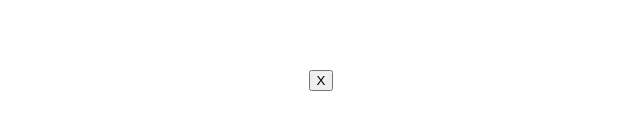
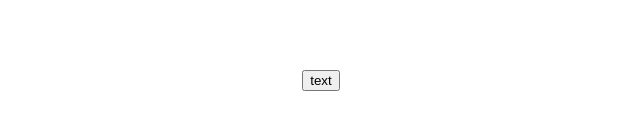
Before and after one commit to knj-labo/app_for_test, a React app: page / in a window 1280 px wide. Shown: the part 328-458 px from the top of the page, without its empty margins (319-959 px from the left). Built offline with nearby package versions, Linux system fonts and the light colour scheme.

Commit message:
:sparkles: build web site using emotion

```diff
--- a/babelrc.json
+++ /dev/null
@@ -1,3 +0,0 @@
-{
-  "presets": [ "@babel/preset-env", "@babel/preset-react"]
-}
--- a/src/App.tsx
+++ b/src/App.tsx
@@ -2,12 +2,10 @@ import React from 'react';
 
 import { Game } from './shared/Game';
 
-export function App() {
-  return (
+export const App = () => (
   <>
     <header />
     <Game />
     <footer />
   </>
 );
-}
--- a/src/shared/Board.tsx
+++ b/src/shared/Board.tsx
@@ -1,12 +1,11 @@
 import React from 'react';
 
-export function Board() {
+export const Board = () => {
   return (
     <div className="squares">
-      <button type="button" tabIndex={0} onClick={() => null} onKeyPress={() => null}>
-
-        X
+      <button type="button" tabIndex={0}>
+          text
       </button>
     </div>
   );
-}
+};
--- a/src/shared/Game.tsx
+++ b/src/shared/Game.tsx
@@ -1,6 +1,5 @@
 import React from 'react';
 import styled from '@emotion/styled';
-
 import { Board } from './Board';
 
 const Main = styled.main`
@@ -10,10 +9,8 @@ const Main = styled.main`
   align-items: center;
 `;
 
-export function Game() {
-  return (
-    <Main>
-      <Board />
-    </Main>
-  );
-}
+export const Game = () => (
+  <Main>
+    <Board />
+  </Main>
+);
--- a/tsconfig.json
+++ b/tsconfig.json
@@ -5,10 +5,11 @@
     "lib": ["dom", "dom.iterable", "esnext"],
     "module": "esnext",
     "moduleResolution": "node",
+    "noImplicitAny": true,
     "outDir": "build",
     "sourceMap": true,
     "strict": true,
     "target": "es5"
   },
-  "include": ["src", "cypress"]
+  "include": ["src", "cypress"],
 }
```
Also changed, not shown: webpack/base.js (+0 -14 lines), .eslintrc.json. Lines whose indentation alone changed are shown as unchanged.
